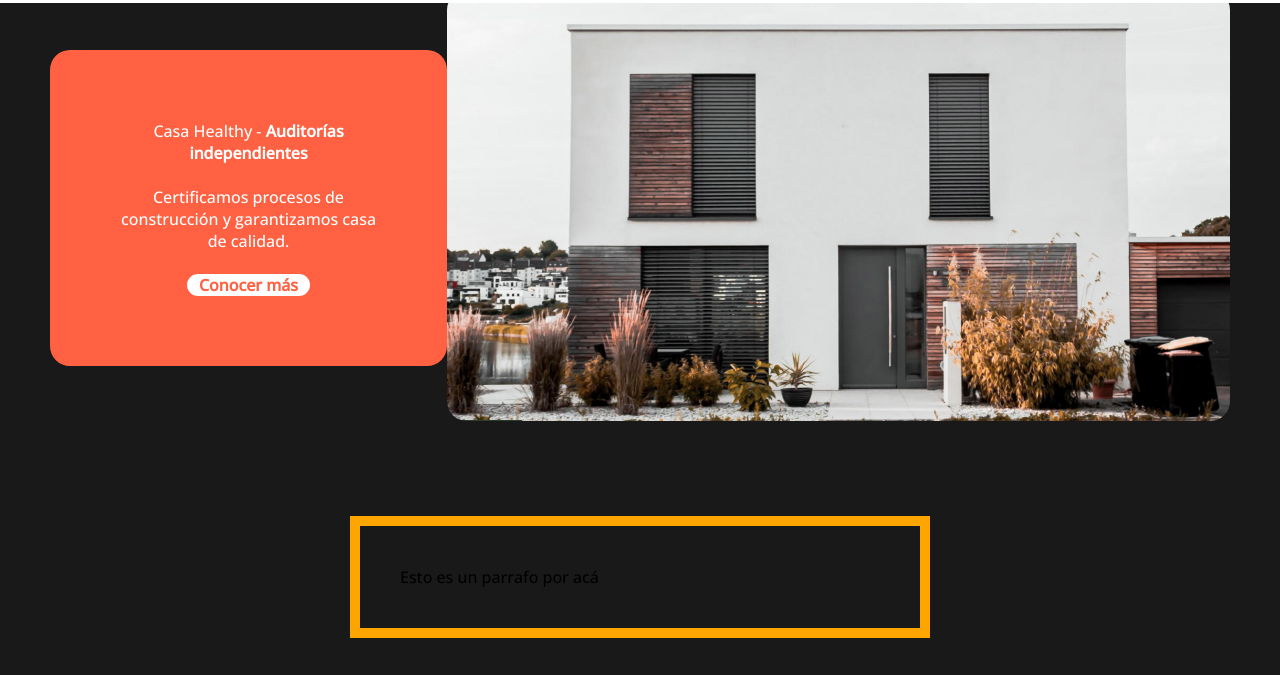
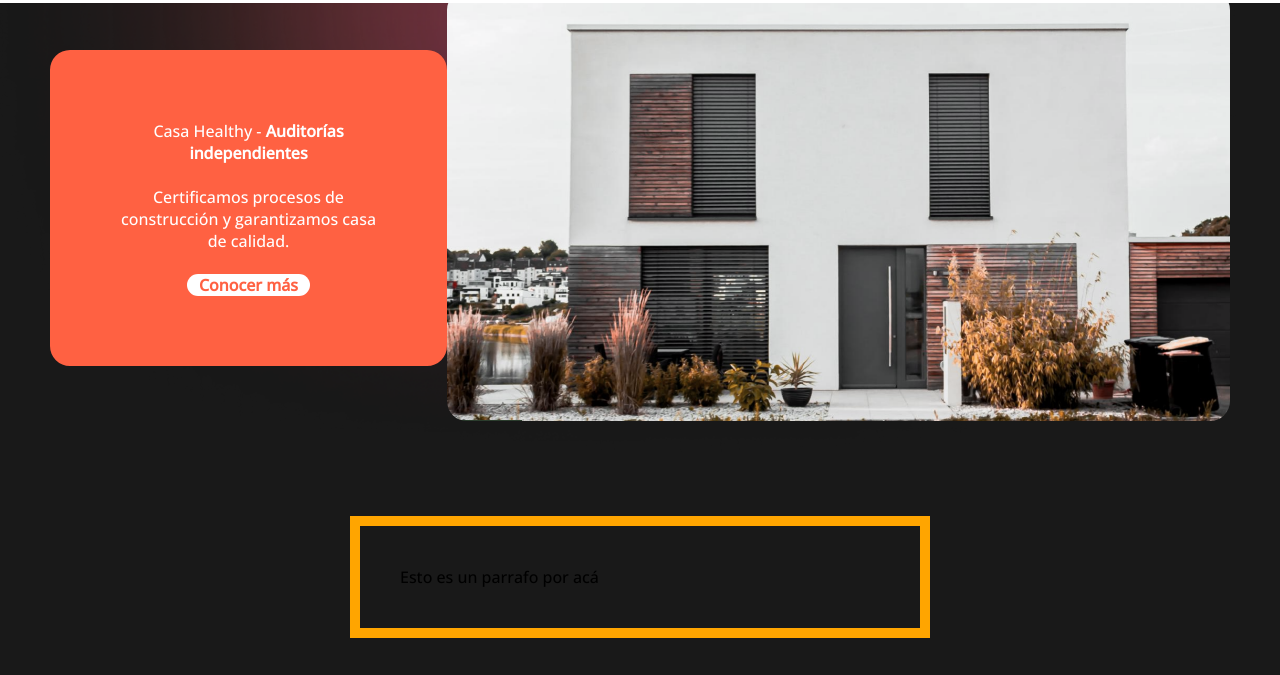
Before and after one commit to mago811/CasaHealthy, a plain HTML site: page index.html in a window 1280 px wide. Shown: the part 80-755 px from the top of the page. Drawn offline with nearby package versions, Linux system fonts and the light colour scheme.

Commit message:
Gradiente

```diff
--- a/css/style.css
+++ b/css/style.css
@@ -38,7 +38,7 @@ body {
     grid-template-rows: 1fr 10fr 1fr;
     grid-template-columns: 1fr 1fr 1fr;
     background-color: #191919;
-    background-image: url(/Casa\ Healthy/img/gradientbackground.png);
+    background-image: url(/img/gradientbackground.png);
     background-attachment: local;
     background-position: top;
     background-repeat: no-repeat;
```
